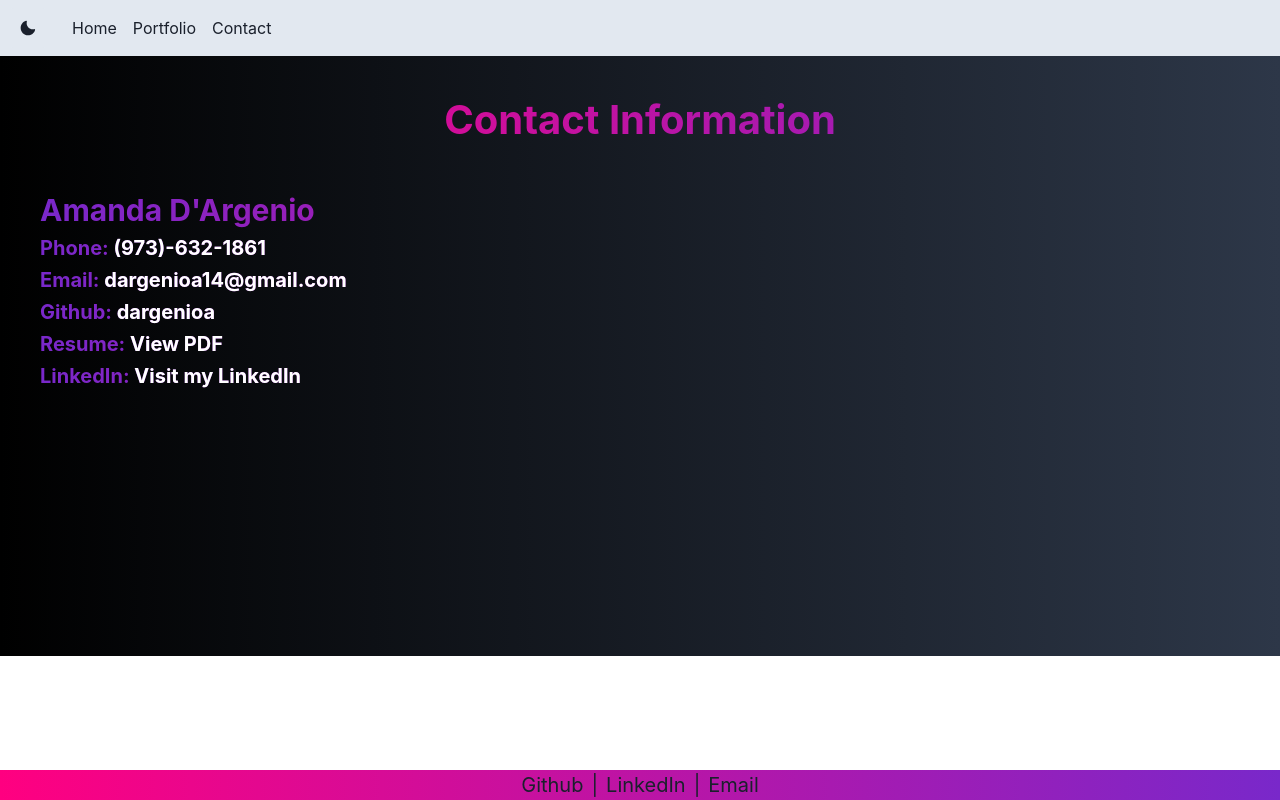
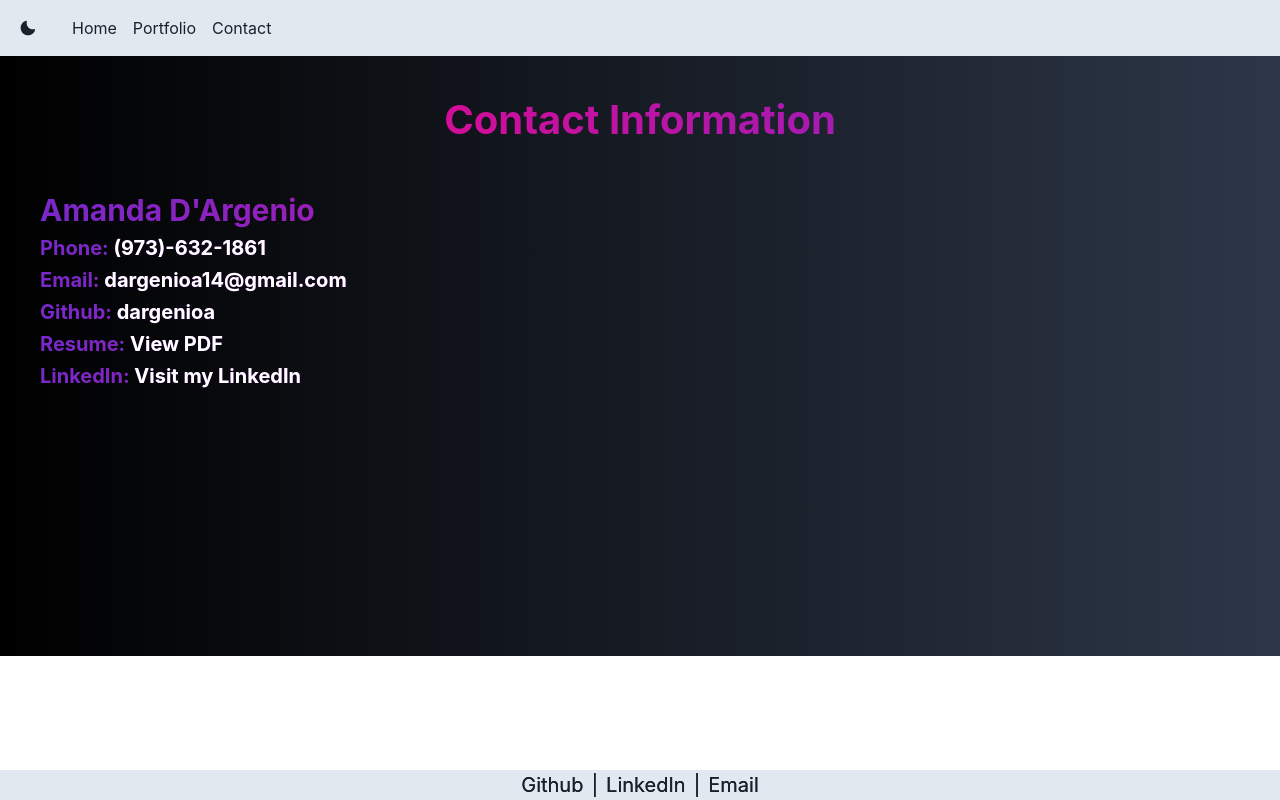
Before and after one commit to dargenioa/ReactPortfolio, a React (Create React App) app: page /contact in a window 1280 px wide. Built offline with nearby package versions, Linux system fonts and the light colour scheme.

Commit message:
passed  down props  to footer for dark mode toggle

```diff
--- a/src/components/layouts/DarkMode.js
+++ b/src/components/layouts/DarkMode.js
@@ -7,6 +7,7 @@ import {
 } from "@chakra-ui/react";
 import { MoonIcon, SunIcon } from "@chakra-ui/icons";
 import Header from "../sections/Header";
+import Footer from "../sections/Footer";
 
 function DarkMode() {
   const { colorMode, toggleColorMode } = useColorMode();
@@ -14,10 +15,8 @@ function DarkMode() {
   const color = useColorModeValue("gray.800", "gray.100");
 
   return (
-    <Flex
-    bg={bg}
-    color={color}
-    >
+    <div>
+      <Flex bg={bg} color={color}>
         <Box>
           <IconButton
             aria-label="Toggle Dark Switch"
@@ -30,11 +29,11 @@ function DarkMode() {
           />
         </Box>
         <Box>
-        <Header>
-          Hello
-        </Header>
+          <Header />
+          <Footer bg={bg} color={color} />
         </Box>
       </Flex>
+    </div>
   );
 }
 
--- a/src/components/sections/Footer.js
+++ b/src/components/sections/Footer.js
@@ -7,7 +7,7 @@ import {
 } from "@chakra-ui/react";
 import "./sections.css";
 
-function Footer() {
+function Footer(props) {
   return (
     // position: fixed;
     // left: 0;
@@ -22,9 +22,13 @@ function Footer() {
       left={0}
       bottom={0}
       width="100%"
-      bgGradient="linear(to-l, #7928CA,#FF0080)"
+      // bgGradient="linear(to-l, #7928CA,#FF0080)"
+      bg={["primary.500", "primary.500"]}
+      color={["primary.700", "primary.700"]}
       textAlign="center"
       maxHeight="5vh"
+      {...props}
+
 
     >
       <BreadcrumbItem>
--- a/src/pages/Home.js
+++ b/src/pages/Home.js
@@ -15,7 +15,7 @@ function Home() {
   return (
     <div>
       <Stack
-        bgImage="url('https://res.cloudinary.com/dusgzehfe/image/upload/v1613873673/1098109_qmuhay.jpg')"
+        bgColor="black"
         bgPosition="center"
         bgRepeat="no-repeat"
         bgSize="cover"
```
Also changed, not shown: 1 other file (tests, documents, lock files or other folders). Lines whose indentation alone changed are shown as unchanged.
